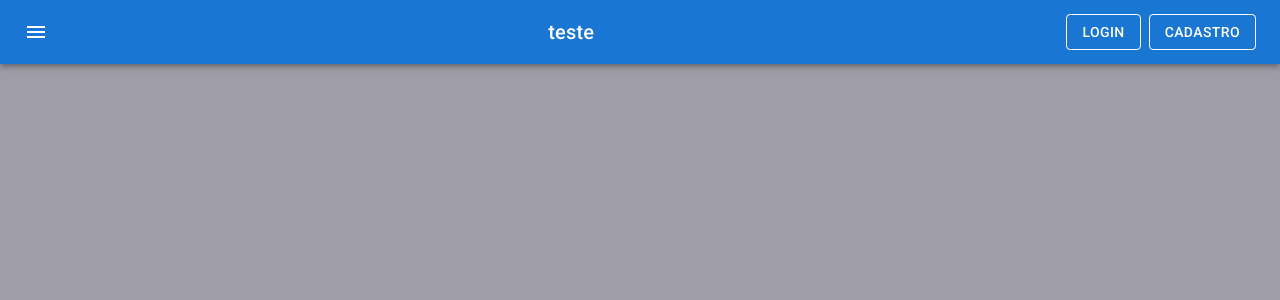
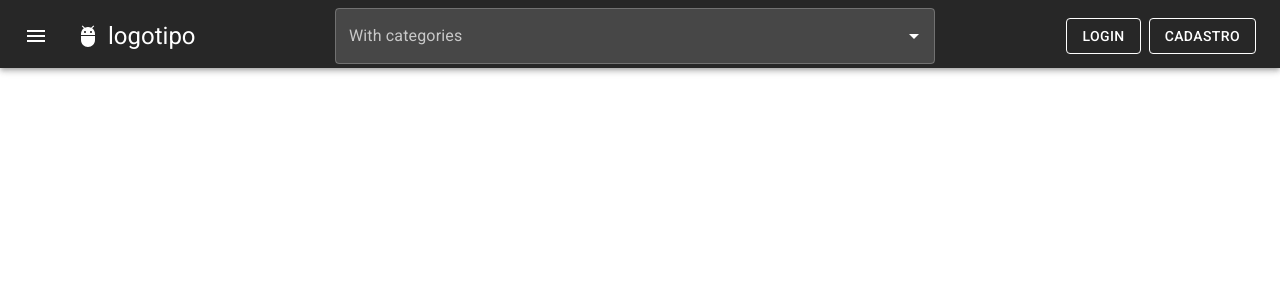
Before and after one commit to Igor27F/EducationalWebsite, a React (Create React App) app in the folder frontend/app/: page / in a window 1280 px wide. Shown: the top 300 px of the page. Built offline with nearby package versions, Linux system fonts and the light colour scheme.

Commit message:
search component from toolbar receiving data

```diff
--- a/frontend/app/package.json
+++ b/frontend/app/package.json
@@ -15,6 +15,7 @@
     "axios": "^1.4.0",
     "react": "^18.2.0",
     "react-dom": "^18.2.0",
+    "react-router-dom": "^6.14.2",
     "react-scripts": "5.0.1",
     "styled-components": "^5.3.11",
     "web-vitals": "^2.1.4"
--- a/frontend/app/src/App.js
+++ b/frontend/app/src/App.js
@@ -1,27 +1,28 @@
-// import logo from "./logo.svg";
-import "./App.css";
+import { ThemeProvider, createTheme } from "@mui/material";
+import { BrowserRouter as Router, Routes, Route, Link } from "react-router-dom";
 import Header from "./components/Header";
-// import Login from "./components/Login";
+
+const darkTheme = createTheme({
+  palette: {
+    mode: "dark",
+    primary: {
+      main: "#1976d2",
+    },
+  },
+});
 
 function App() {
   return (
     <div className="App">
-      <Header />
-      {/* <header className="App-header"> */}
-      {/* <img src={logo} className="App-logo" alt="logo" />
-        <p>
-          Edit <code>src/App.js</code> and save to reload.
-        </p>
-        <a
-          className="App-link"
-          href="https://reactjs.org"
-          target="_blank"
-          rel="noopener noreferrer"
-        >
-          Learn React
-        </a> */}
-      {/* <Login /> */}
-      {/* </header> */}
+      <ThemeProvider theme={darkTheme}>
+        <Router>
+          <Header handleGameSelected={(jogo) => console.log(jogo)} />
+          <Routes>
+            <Route exact path="/" element={<div></div>}></Route>
+            <Route path="jogo" element={<div></div>}></Route>
+          </Routes>
+        </Router>
+      </ThemeProvider>
     </div>
   );
 }
--- a/frontend/app/src/components/Header.js
+++ b/frontend/app/src/components/Header.js
@@ -5,16 +5,78 @@ import Typography from "@mui/material/Typography";
 import IconButton from "@mui/material/IconButton";
 import MenuIcon from "@mui/icons-material/Menu";
 import AccountCircle from "@mui/icons-material/AccountCircle";
+import AdbIcon from "@mui/icons-material/Adb";
 import MenuItem from "@mui/material/MenuItem";
+// import SearchIcon from "@mui/icons-material/Search";
 import Menu from "@mui/material/Menu";
-import Button from "@mui/material/Button";
+import {
+  Autocomplete,
+  Box,
+  Button,
+  // InputBase,
+  TextField,
+  alpha,
+  styled,
+} from "@mui/material";
+import { lighten, darken } from "@mui/system";
+import axios from "axios";
 
-function Header() {
+const GroupHeader = styled("div")(({ theme }) => ({
+  position: "sticky",
+  top: "-8px",
+  padding: "4px 10px",
+  color: theme.palette.primary.main,
+  backgroundColor:
+    theme.palette.mode === "light"
+      ? lighten(theme.palette.primary.light, 0.85)
+      : darken(theme.palette.primary.main, 0.8),
+}));
+
+const GroupItems = styled("ul")({
+  padding: 0,
+});
+
+const Search = styled("div")(({ theme }) => ({
+  position: "relative",
+  borderRadius: theme.shape.borderRadius,
+  backgroundColor: alpha(theme.palette.common.white, 0.15),
+  "&:hover": {
+    backgroundColor: alpha(theme.palette.common.white, 0.25),
+  },
+  marginRight: theme.spacing(2),
+  marginLeft: 0,
+  width: "100%",
+  [theme.breakpoints.up("sm")]: {
+    marginLeft: theme.spacing(3),
+    width: "auto",
+  },
+}));
+
+function Header(props) {
   const [auth, setAuth] = React.useState(false);
   const [anchorEl, setAnchorEl] = React.useState(null);
+  const [games, setGames] = React.useState([]);
 
-  const handleChange = (event) => {
-    setAuth(event.target.checked);
+  // React.useEffect(() => {
+  //   axios.get("http://localhost:3000/getGames").then((response) => {
+  //     setGames(response.data);
+  //   });
+  // }, []);
+
+  const handleGetGames = async (e) => {
+    e.preventDefault();
+    try {
+      const response = await axios.get("http://localhost:3000/getGames");
+      setGames(response.data);
+    } catch (e) {
+      if (!e?.response) {
+        console.log("Erro ao acessar o servidor");
+      }
+    }
+  };
+  const handleLogin = (e) => {
+    e.preventDefault();
+    setAuth(true);
   };
 
   const handleMenu = (event) => {
@@ -25,8 +87,13 @@ function Header() {
     setAnchorEl(null);
   };
 
+  const handleLogout = () => {
+    handleClose();
+    setAuth(false);
+  };
+
   return (
-    <AppBar position="static">
+    <AppBar position="static" className="pt-1">
       <Toolbar>
         <IconButton
           size="large"
@@ -37,9 +104,36 @@ function Header() {
         >
           <MenuIcon />
         </IconButton>
-        <Typography variant="h6" component="div" sx={{ flexGrow: 1 }}>
-          {auth ? "nome do usuario" : "teste"}
+        <AdbIcon sx={{ display: { xs: "none", md: "flex" }, mr: 1 }} />
+        <Typography variant="h5" sx={{ flexGrow: 1 }}>
+          logotipo
         </Typography>
+        <Search>
+          <Autocomplete
+            className=""
+            id="combo-box-demo"
+            options={games.sort(
+              (a, b) => -b.category.localeCompare(a.category)
+            )}
+            groupBy={(option) => option.category}
+            getOptionLabel={(option) => option.title}
+            sx={{ width: 600 }}
+            onChange={(event, jogoSelecionado) =>
+              props.handleGameSelected(jogoSelecionado.title)
+            }
+            renderInput={(params) => (
+              <TextField {...params} label="With categories" />
+            )}
+            renderGroup={(params) => (
+              <li key={params.key}>
+                <GroupHeader>{params.group}</GroupHeader>
+                <GroupItems>{params.children}</GroupItems>
+              </li>
+            )}
+            onOpen={handleGetGames}
+          />
+        </Search>
+        <Box sx={{ flexGrow: 1 }} />
         {!auth ? (
           <>
             <Button
@@ -47,6 +141,7 @@ function Header() {
               className="bg-red-600"
               color="inherit"
               sx={{ mr: 1 }}
+              onClick={handleLogin}
             >
               Login
             </Button>
@@ -55,7 +150,10 @@ function Header() {
             </Button>
           </>
         ) : (
-          <>
+          <Box className="flex items-center">
+            <Typography variant="h6" component="div" sx={{ flexGrow: 1 }}>
+              joaozinho
+            </Typography>
             <IconButton
               size="large"
               aria-label="account of current user"
@@ -82,9 +180,9 @@ function Header() {
               onClose={handleClose}
             >
               <MenuItem onClick={handleClose}>Profile</MenuItem>
-              <MenuItem onClick={handleClose}>My account</MenuItem>
+              <MenuItem onClick={handleLogout}>logout</MenuItem>
             </Menu>
-          </>
+          </Box>
         )}
       </Toolbar>
     </AppBar>
```
Also changed, not shown: 2 other files (tests, documents, lock files or other folders).
